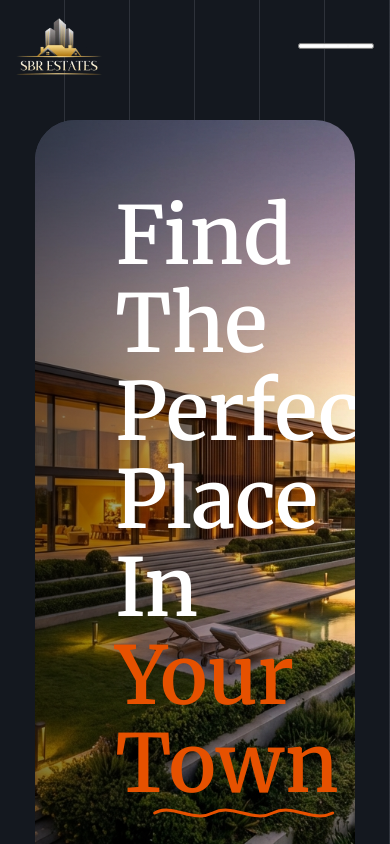
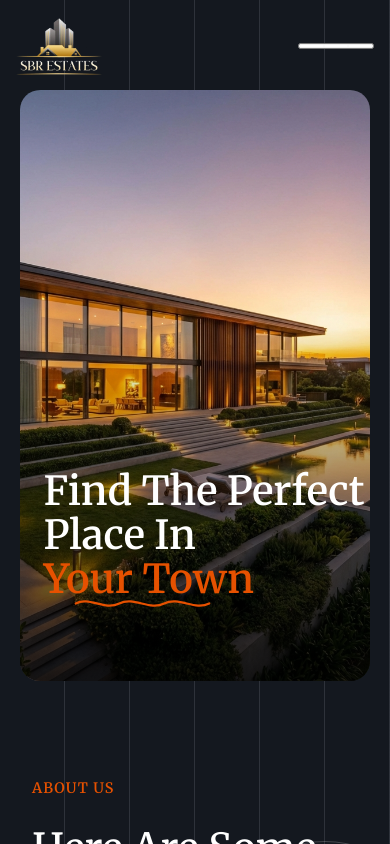
Before and after one commit to viratco/sbrwebsite, a React (Vite) app: page / in a window 390 px wide. Shown: the top 844 px of the page. Built offline with nearby package versions, Linux system fonts and the light colour scheme; no server answers.

Commit message:
Fix Navbar CSS and improve Hero responsiveness

```diff
--- a/src/components/HeroSection.css
+++ b/src/components/HeroSection.css
@@ -153,3 +153,42 @@
     animation-delay: 1.2s;
     /* Start after text appears */
 }
+
+/* Mobile Responsiveness */
+@media (max-width: 768px) {
+    .hero-container {
+        padding: 0 1rem;
+        margin-top: 90px;
+    }
+
+    .hero-section {
+        height: auto;
+        min-height: 85vh;
+        margin-top: 1rem;
+        padding-bottom: 2rem;
+    }
+
+    .hero-image-wrapper {
+        height: 70vh;
+        border-radius: 20px;
+    }
+
+    .hero-overlay {
+        padding-left: 1.5rem;
+        background: linear-gradient(to top, rgba(0, 0, 0, 0.8), transparent 60%);
+        justify-content: flex-start;
+        align-items: flex-end;
+        padding-bottom: 4rem;
+    }
+
+    .hero-title {
+        font-size: 3rem;
+        /* Fallback */
+        font-size: clamp(2.5rem, 10vw, 3.5rem);
+    }
+
+    .squiggle {
+        bottom: -10px;
+        height: 15px;
+    }
+}
--- a/src/components/Navbar.css
+++ b/src/components/Navbar.css
@@ -65,6 +65,10 @@
     width: 10px;
     height: 6px;
     opacity: 0.6;
+}
+
+.navbar-cta svg {
+    opacity: 0.9;
 }
 
 /* Right CTA Button */
```
